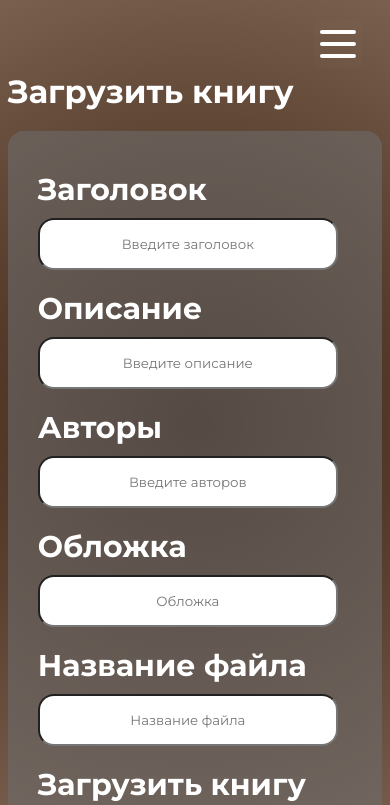
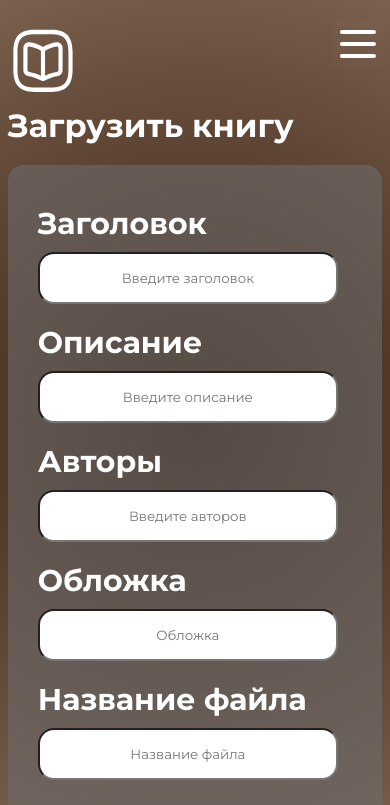
Before and after one commit to Zrossiz/library-client, a Next.js app: page /books/create in a window 390 px wide. Shown: the top 805 px of the page. Built offline with nearby package versions, Linux system fonts and the light colour scheme; no server answers.

Commit message:
fix: types

```diff
--- a/src/components/CardItem/CardItem.props.ts
+++ b/src/components/CardItem/CardItem.props.ts
@@ -3,5 +3,5 @@ import { IBook } from "@/interfaces/book.interface";
 
 export interface CardItemProps
   extends DetailedHTMLProps<HTMLAttributes<HTMLDivElement>, HTMLDivElement> {
-  book: IBook;
+  bookProps: IBook;
 }
--- a/src/components/CardItem/CardItem.tsx
+++ b/src/components/CardItem/CardItem.tsx
@@ -8,27 +8,27 @@ import { API } from "@/helpers/api";
 import axios from "axios";
 import { IBook } from "@/interfaces/book.interface";
 
-export const CardItem = ({
-  _id,
-  title,
-  fileCover,
-  description,
-  authors,
-  favorite,
-  fileName,
-  viewCount,
-  createdAt,
-  updatedAt,
-  __v,
-  className,
-}: CardItemProps) => {
-  console.log(_id);
+export const CardItem = ({ bookProps, className }: CardItemProps) => {
   const switchFavorite = async () => {
     if (!localStorage.getItem("login")) {
       return alert(
         "Для добавления в избранные - нужно cначала пройти регистрацию."
       );
     }
+
+    const {
+      _id,
+      title,
+      description,
+      authors,
+      favorite,
+      fileCover,
+      fileName,
+      viewCount,
+      createdAt,
+      updatedAt,
+      __v,
+    } = bookProps;
 
     const book: IBook = {
       _id,
@@ -55,10 +55,10 @@ export const CardItem = ({
   return (
     <li className={cn(styles.itemWrapper, className)}>
       <div className={styles.imgWrapper}>
-        {fileCover != "undefined" ? (
+        {bookProps.fileCover != "undefined" ? (
           <img
             className={styles.imgPreview}
-            src={fileCover}
+            src={bookProps.fileCover}
             alt="Превью книги"
           />
         ) : (
@@ -102,7 +102,7 @@ export const CardItem = ({
       </div>
       <div className={styles.titleWrapper}>
         <Htag tag="h3" color="black">
-          {title}
+          {bookProps.title}
         </Htag>
       </div>
       <div className={styles.linksWrapper}>
@@ -127,7 +127,7 @@ export const CardItem = ({
           </svg>
         </div>
         <div className={styles.readWrapper}>
-          <Link className={styles.read} href={`/books/${_id}`}>
+          <Link className={styles.read} href={`/books/${bookProps._id}`}>
             Читать
           </Link>
         </div>
--- a/src/components/Form/Form.module.css
+++ b/src/components/Form/Form.module.css
@@ -11,7 +11,7 @@
 }
 
 .sendButton {
-    margin-top: auto;
+    margin-top: 20px;
 }
 
 .formWrapper {
--- a/src/components/NavMobile/NavMobile.module.css
+++ b/src/components/NavMobile/NavMobile.module.css
@@ -40,6 +40,7 @@
     cursor: pointer;
     position: relative;
     margin-left: auto;
+    width: fit-content;
 }
 
 .closeButtonIcon {
--- a/src/components/NavMobile/NavMobile.tsx
+++ b/src/components/NavMobile/NavMobile.tsx
@@ -17,8 +17,8 @@ export const NavMobile = ({ setMenu }: NavMobileProps) => {
             xmlns="http://www.w3.org/2000/svg"
           >
             <path
-              fill-rule="evenodd"
-              clip-rule="evenodd"
+              fillRule="evenodd"
+              clipRule="evenodd"
               d="M13.4143 12.0002L18.7072 6.70725C19.0982 6.31625 19.0982 5.68425 18.7072 5.29325C18.3162 4.90225 17.6842 4.90225 17.2933 5.29325L12.0002 10.5862L6.70725 5.29325C6.31625 4.90225 5.68425 4.90225 5.29325 5.29325C4.90225 5.68425 4.90225 6.31625 5.29325 6.70725L10.5862 12.0002L5.29325 17.2933C4.90225 17.6842 4.90225 18.3162 5.29325 18.7072C5.48825 18.9022 5.74425 19.0002 6.00025 19.0002C6.25625 19.0002 6.51225 18.9022 6.70725 18.7072L12.0002 13.4143L17.2933 18.7072C17.4882 18.9022 17.7443 19.0002 18.0002 19.0002C18.2562 19.0002 18.5122 18.9022 18.7072 18.7072C19.0982 18.3162 19.0982 17.6842 18.7072 17.2933L13.4143 12.0002Z"
               fill="black"
             />
--- a/src/layout/Header/Header.module.css
+++ b/src/layout/Header/Header.module.css
@@ -34,14 +34,24 @@
     transform: skew(20deg);
 }
 
+.mobileNavWrapper {
+    display: none;
+    justify-content: space-between;
+    width: 100%;
+}
+
 @media (max-width: 800px) {
+
+    .mobileNavWrapper {
+        display: flex;
+    }
 
     .header {
         display: flex;
-        justify-content: flex-end;
         background-color: transparent;
         backdrop-filter: none;
         border: none;
+        padding: 0;
     }
 
     .headerWrapper {
--- a/src/layout/Header/Header.tsx
+++ b/src/layout/Header/Header.tsx
@@ -12,6 +12,31 @@ export const Header = ({ className }: HeaderProps) => {
   return (
     <header className={cn(className, styles.header)}>
       {menu && <NavMobile setMenu={setMenu} />}
+      <div className={styles.mobileNavWrapper}>
+        <Link href="/">
+          <div className={styles.logo}>
+            <svg
+              width="70"
+              height="70"
+              viewBox="0 0 103 109"
+              fill="none"
+              xmlns="http://www.w3.org/2000/svg"
+            >
+              <path
+                d="M64.3382 102.658H38.6029C15.3125 102.658 5.36152 92.2231 5.36152 67.8009V40.815C5.36152 16.3928 15.3125 5.9583 38.6029 5.9583H64.3382C87.6287 5.9583 97.5797 16.3928 97.5797 40.815V67.8009C97.5797 92.2231 87.6287 102.658 64.3382 102.658ZM38.6029 12.7048C18.8297 12.7048 11.7953 20.0809 11.7953 40.815V67.8009C11.7953 88.535 18.8297 95.9111 38.6029 95.9111H64.3382C84.1115 95.9111 91.1458 88.535 91.1458 67.8009V40.815C91.1458 20.0809 84.1115 12.7048 64.3382 12.7048H38.6029Z"
+                fill="white"
+              />
+              <path
+                d="M51.4711 85.5665C50.4417 85.5665 49.4123 85.2966 48.5545 84.8018C43.579 81.9683 34.7861 78.9098 29.253 78.1452L28.438 78.0103C24.2346 77.4706 20.889 73.5128 20.889 68.9702V34.3383C20.889 31.7746 21.9185 29.3009 23.6771 27.5918C25.4785 25.8827 27.7946 25.0282 30.2824 25.2531C36.5446 25.7928 45.6378 28.9412 50.9994 32.4493L51.4282 32.7192L51.5999 32.5842C57.0043 29.0311 66.0974 25.8378 72.4025 25.2531C72.4883 25.2531 72.7455 25.2531 72.8313 25.2531C75.0617 25.0282 77.4636 25.9277 79.2222 27.5918C81.0237 29.3009 82.0103 31.6846 82.0103 34.2932V68.8801C82.0103 73.3778 78.6646 77.3357 74.4183 77.9204L73.5177 78.0553C68.0275 78.8199 59.1916 81.8784 54.3019 84.7119C53.4869 85.3416 52.5005 85.5665 51.4711 85.5665ZM29.5533 32.0444C28.9528 32.0444 28.4379 32.2693 28.0519 32.6291C27.5801 33.0789 27.3657 33.7086 27.3657 34.3833V69.015C27.3657 70.0945 28.3094 71.219 29.2959 71.3539L30.1109 71.4888C36.3732 72.3884 45.981 75.6716 51.557 78.8649C56.7469 75.7165 66.3976 72.3434 72.7028 71.4888L73.6463 71.3539C74.6328 71.219 75.5765 70.0945 75.5765 69.015V34.4282C75.5765 33.7085 75.3192 33.1239 74.8903 32.6741C74.4185 32.2244 73.8179 32.0445 73.1316 32.0894C73.0458 32.0894 72.7886 32.0894 72.7028 32.0894C67.7273 32.5392 59.535 35.4177 55.0742 38.3861L54.6451 38.656C52.7578 39.8703 50.0986 39.8704 48.2971 38.701L47.6536 38.2962C43.15 35.3278 34.9576 32.4942 29.7677 32.0444C29.6819 32.0444 29.6391 32.0444 29.5533 32.0444Z"
+                fill="white"
+              />
+              <path
+                d="M51.4706 83.1377C49.712 83.1377 48.2537 81.6085 48.2537 79.7645V36.767C48.2537 34.923 49.712 33.3938 51.4706 33.3938C53.2292 33.3938 54.6875 34.923 54.6875 36.767V79.7645C54.6875 81.6535 53.2292 83.1377 51.4706 83.1377Z"
+                fill="white"
+              />
+            </svg>
+          </div>
+        </Link>
         <div onClick={() => setMenu(true)} className={styles.burgerWrapper}>
           <svg
             width="48"
@@ -20,28 +45,28 @@ export const Header = ({ className }: HeaderProps) => {
             fill="none"
             xmlns="http://www.w3.org/2000/svg"
           >
-          <g clip-path="url(#clip0_2836_15555)">
-            <path d="M24 0H0V24H24V0Z" fill="white" fill-opacity="0.01" />
+            <g clipPath="url(#clip0_2836_15555)">
+              <path d="M24 0H0V24H24V0Z" fill="white" fillOpacity="0.01" />
               <path
                 d="M3.97461 5.9751H19.9746"
                 stroke="#fff"
-              stroke-width="2"
-              stroke-linecap="round"
-              stroke-linejoin="round"
+                strokeWidth="2"
+                strokeLinecap="round"
+                strokeLinejoin="round"
               />
               <path
                 d="M3.97461 11.9751H19.9746"
                 stroke="#fff"
-              stroke-width="2"
-              stroke-linecap="round"
-              stroke-linejoin="round"
+                strokeWidth="2"
+                strokeLinecap="round"
+                strokeLinejoin="round"
               />
               <path
                 d="M3.97461 17.9751H19.9746"
                 stroke="#fff"
-              stroke-width="2"
-              stroke-linecap="round"
-              stroke-linejoin="round"
+                strokeWidth="2"
+                strokeLinecap="round"
+                strokeLinejoin="round"
               />
             </g>
             <defs>
@@ -50,6 +75,7 @@ export const Header = ({ className }: HeaderProps) => {
               </clipPath>
             </defs>
           </svg>
+        </div>
       </div>
       <div className={styles.headerWrapper}>
         <Link href="/">
```
Also changed, not shown: src/pages/books/[id].tsx (+8 -8 lines), src/pages/books/index.tsx (+3 -4 lines), src/pages/books/search.tsx (+1 -7 lines). Lines whose indentation alone changed are shown as unchanged.
